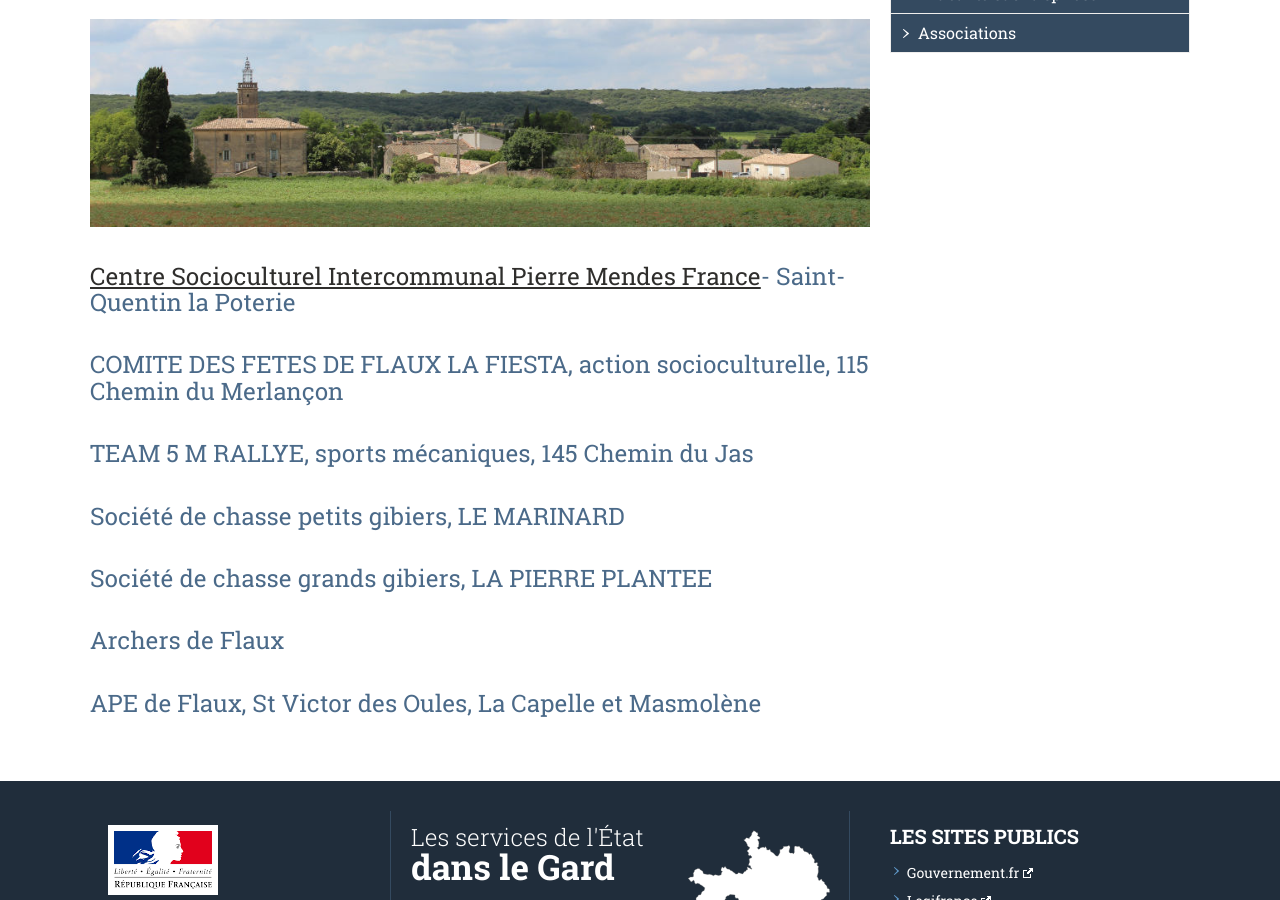
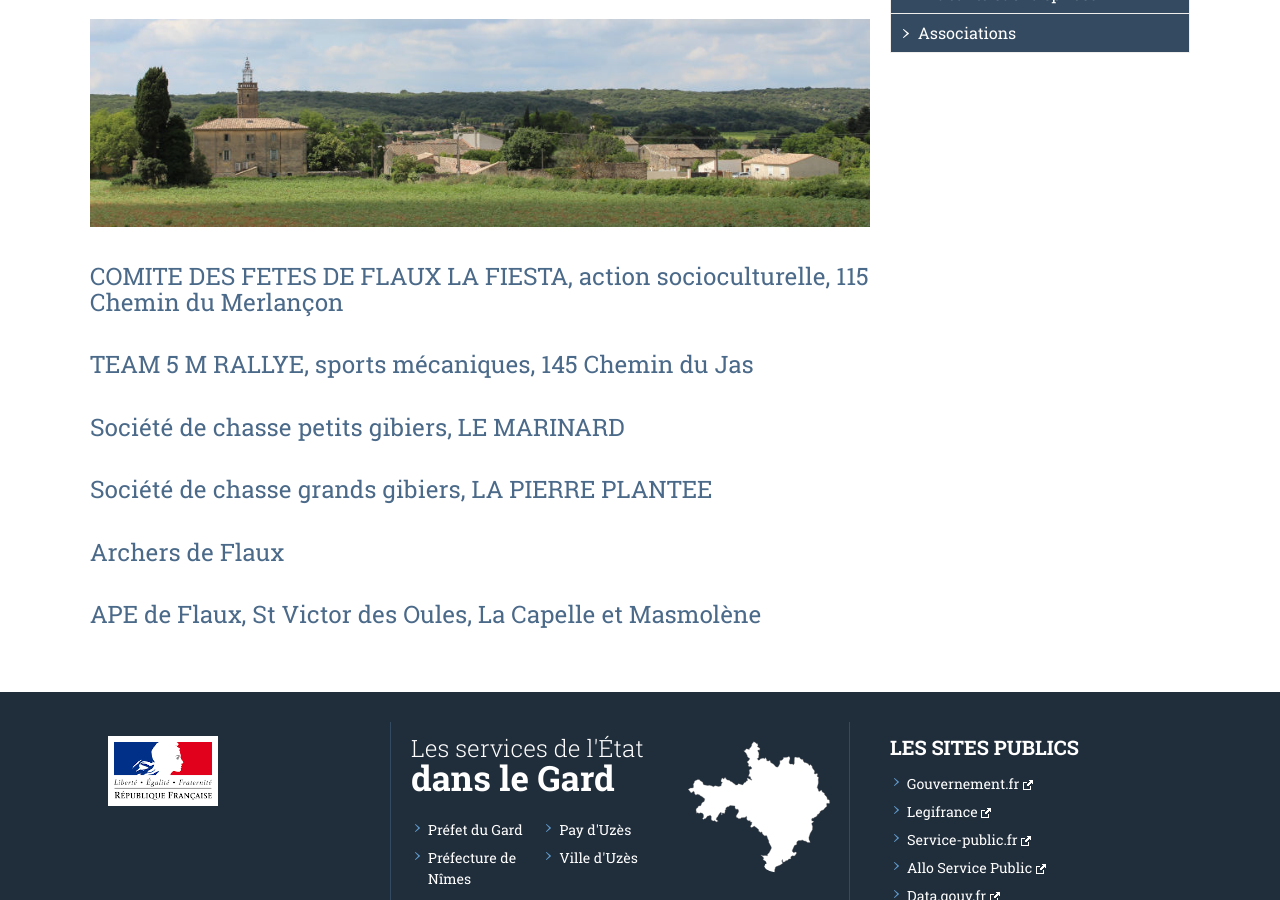
Before and after one commit to Flaux-Village/flaux-village.github.io, a Jekyll site: the page built from associations.md, in a window 1280 px wide and 900 px high, scrolled down 366 px. Built offline with Jekyll 4.4.1, drawn with Linux system fonts in a browser that asks for light colours; our own code applies the rules of GitHub Pages for plain Markdown files.

Commit message:
Update associations.md

```diff
--- a/associations.md
+++ b/associations.md
@@ -20,7 +20,6 @@ menu_secondaire:
 
 ---
 
-# [Centre Socioculturel Intercommunal Pierre Mendes France](https://www.csipmf.fr/)- Saint-Quentin la Poterie
 # COMITE DES FETES DE FLAUX LA FIESTA, action socioculturelle, 115 Chemin du Merlançon
 # TEAM 5 M RALLYE, sports mécaniques, 145 Chemin du Jas
 # Société de chasse petits gibiers, LE MARINARD
```
